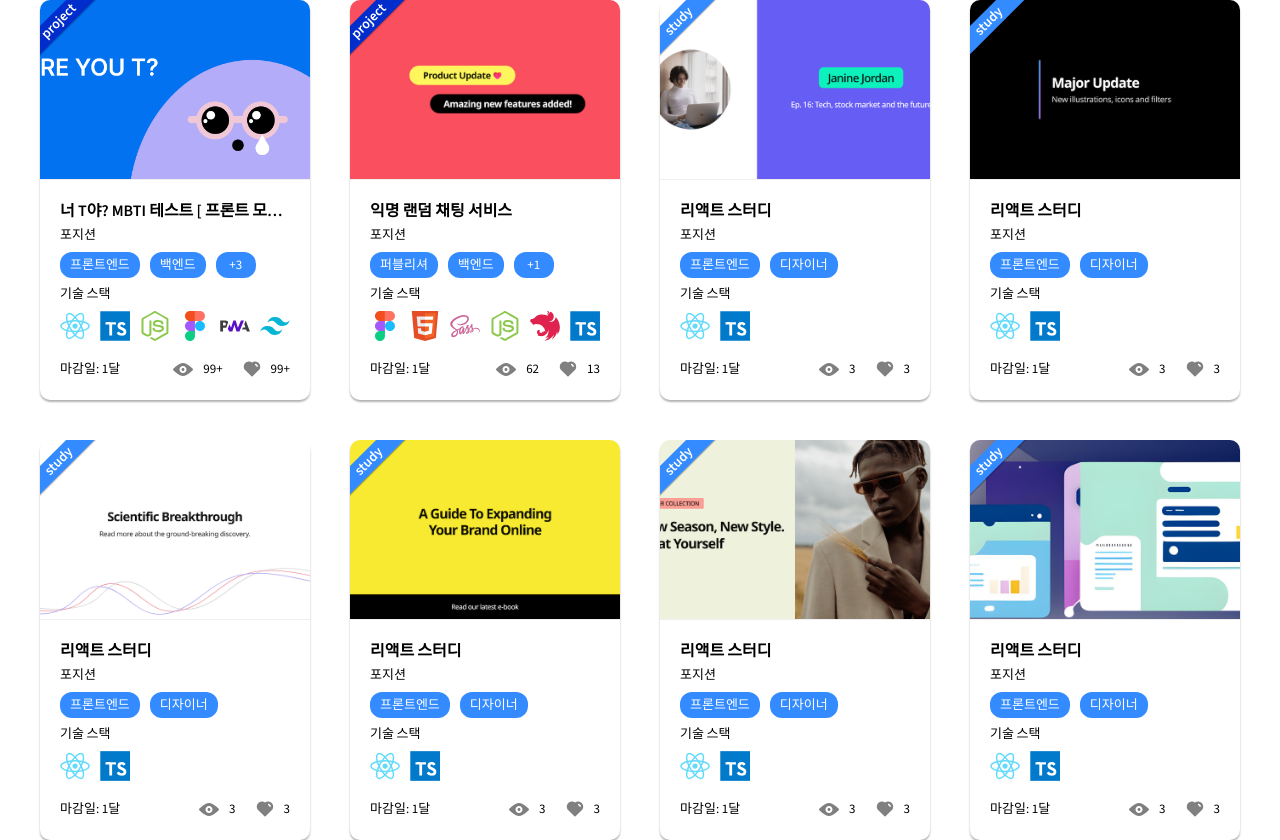
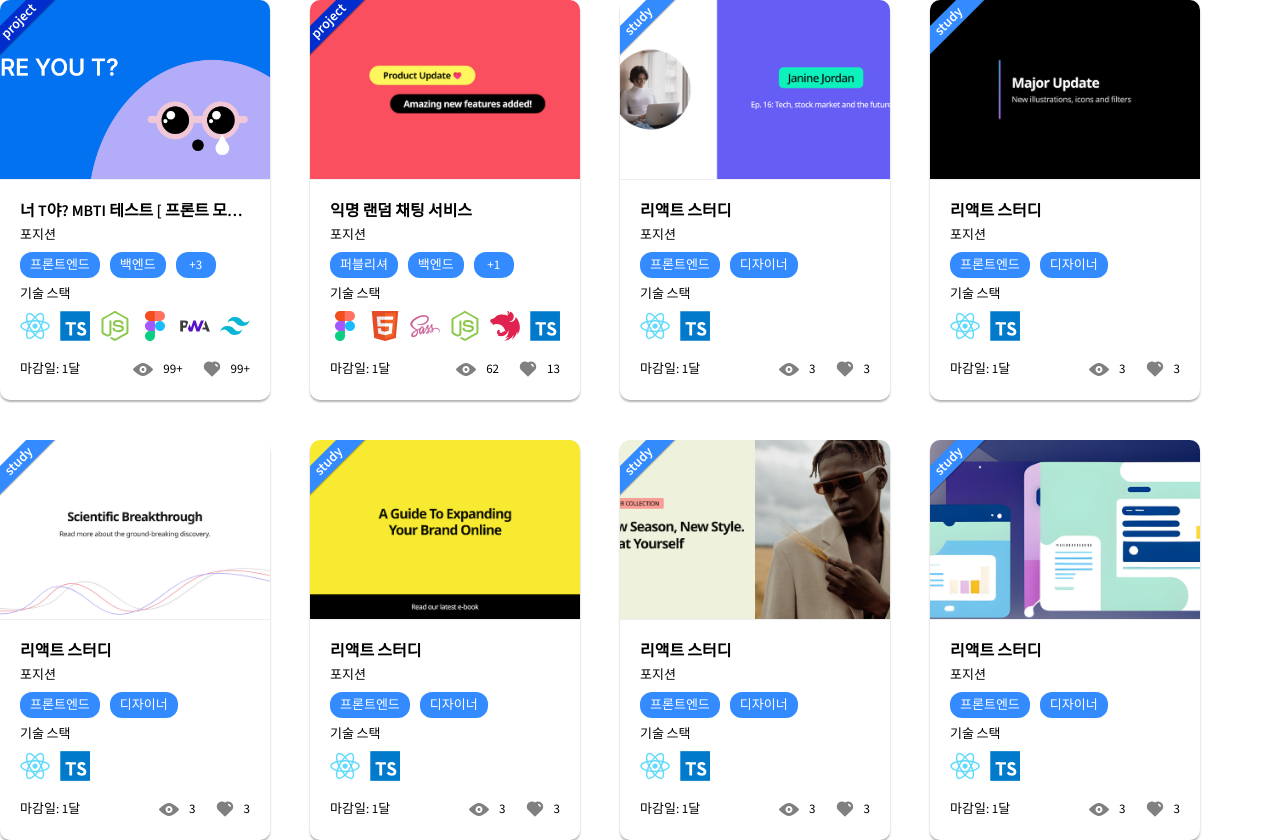
Before and after one commit to lee-sihun/DevMate, a React (Create React App) app: page /yunha in a window 1280 px wide. Built offline with nearby package versions, Linux system fonts and the light colour scheme; a web font is replaced by a local one.

Commit message:
design: Global 스타일 body flex 스타일 삭제

```diff
--- a/src/Global.Styled.tsx
+++ b/src/Global.Styled.tsx
@@ -209,9 +209,6 @@ const GlobalStyle = createGlobalStyle`
 
   body {
     font-family: Source Sans3, Noto Sans KR;
-    display: flex;
-    flex-direction: column;
-    align-items: center;
   }
 `;
 
--- /dev/null
+++ b/src/components/common/Card/Card.skeleton.tsx
@@ -0,0 +1,12 @@
+import React from 'react';
+import { CardLayout } from './Card.styled';
+
+const CardSkeleton = () => {
+  return (
+    <CardLayout>
+
+    </CardLayout>
+  );
+};
+
+export default CardSkeleton;
--- a/src/components/common/Card/Card.styled.tsx
+++ b/src/components/common/Card/Card.styled.tsx
@@ -1,6 +1,5 @@
 import { Link } from 'react-router-dom';
 import { styled } from 'styled-components';
-
 
 
 export const TestSection = styled.section`
--- a/src/pages/Yunha.tsx
+++ b/src/pages/Yunha.tsx
@@ -3,6 +3,7 @@ import Card from '../components/common/Card/Card';
 import { useGetDummyDataQuery } from '../utils/api';
 import { CardData } from 'group-data';
 import { TestSection } from '../components/common/Card/Card.styled';
+import CardSkeleton from '../components/common/Card/Card.skeleton';
 
 const Yunha = () => {
 
@@ -14,7 +15,13 @@ const Yunha = () => {
 
   if (isLoading) {
     // 데이터를 가져오는 동안 로딩 표시 등을 처리할 수 있습니다.
-    return <div>Loading...</div>;
+    return <TestSection>
+      {Array.from({ length: 8 }).map((item, i: number) => {
+        return <React.Fragment key={i}>
+          <CardSkeleton />
+        </React.Fragment>;
+      })}
+    </TestSection>;
   }
 
   if (error) {
```
